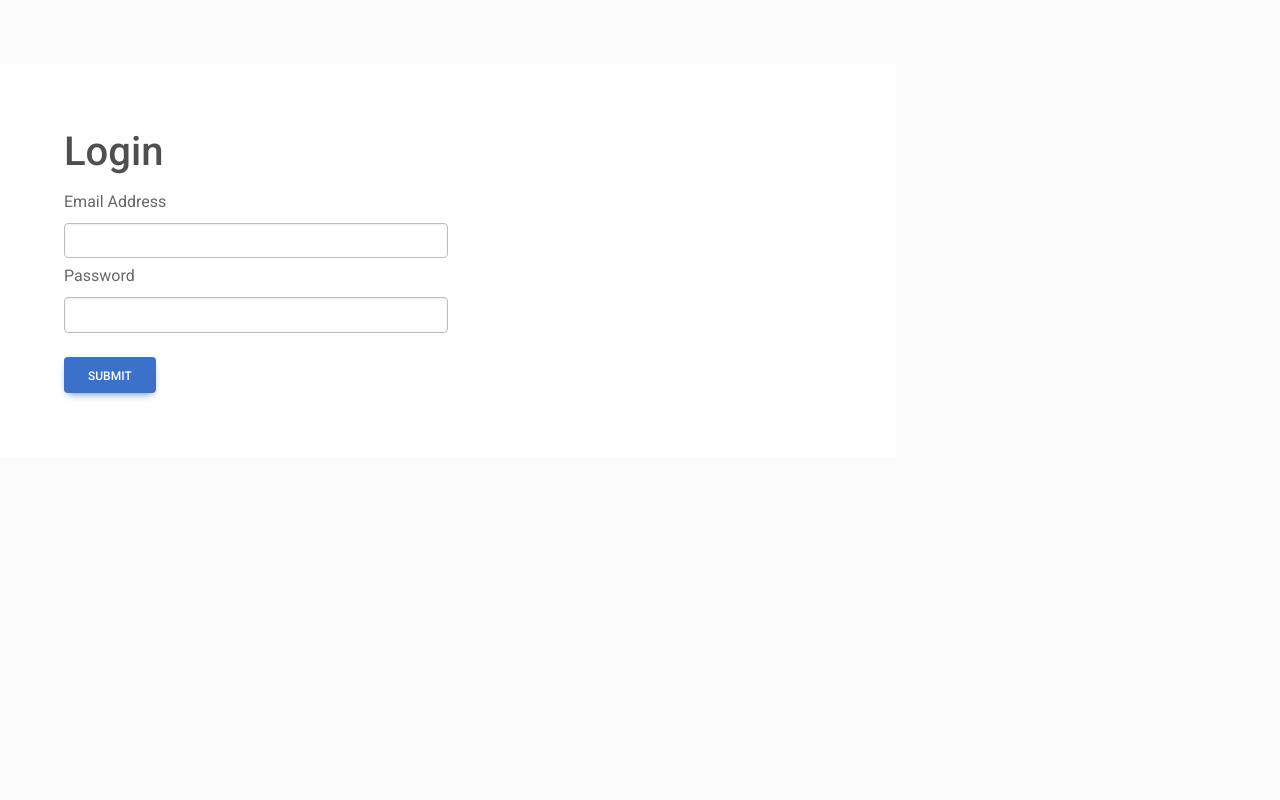
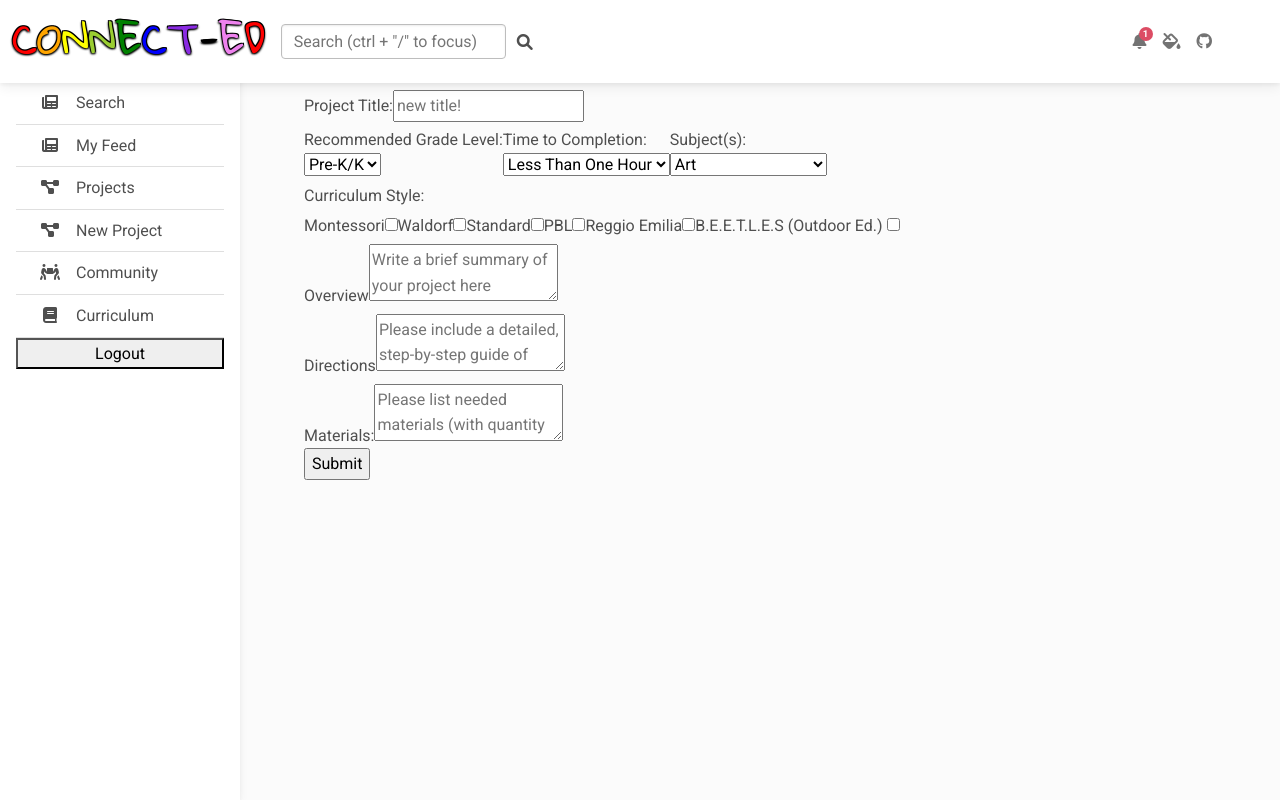
Before and after one commit to 24rgraham/connect-ed, a React (Create React App) app: page /create in a window 1280 px wide. Built offline with nearby package versions, Linux system fonts and the light colour scheme; grey boxes are pictures that could not be loaded.

Commit message:
login and logout working

```diff
--- a/package.json
+++ b/package.json
@@ -7,7 +7,9 @@
     "@testing-library/jest-dom": "^5.16.5",
     "@testing-library/react": "^13.4.0",
     "@testing-library/user-event": "^13.5.0",
+    "bootstrap": "^5.2.3",
     "react": "^18.2.0",
+    "react-bootstrap": "^2.7.0",
     "react-dom": "^18.2.0",
     "react-redux": "^8.0.5",
     "react-router-dom": "^6.4.4",
--- a/src/App.js
+++ b/src/App.js
@@ -1,76 +1,94 @@
-import { BrowserRouter as Router, Routes, Route } from "react-router-dom";
-import React, {useEffect,useState} from "react";
-import API from './utils/API'
-import './App.css'
+import { BrowserRouter as Router, Routes, Route, useNavigate } from "react-router-dom";
+import React, { useEffect, useState } from "react";
+import API from "./utils/API";
+import Signup from "./pages/Signup";
+import Login from "./pages/Login";
+import SingleProject from "./pages/SingleProject";
+import Landing from "./pages/Landing";
+import NewProject from "./pages/NewProject";
+import Search from "./pages/Search";
+import SearchResults from "./pages/SearchResults";
+import "./App.css";
+import Headerbootstrap from "./components/Headerbootstrap";
 
-import Headerbootstrap from './components/Headerbootstrap'
-import Main from "./pages/Main";
-import Login from './pages/Login';
+function App() {
+  const [userId, setUserId] = useState(0);
+  const [userEmail, setUserEmail] = useState("");
+  const [isLoggedIn, setIsLoggedIn] = useState(false);
+  const [token, setToken] = useState("");
 
 
+  useEffect(() => {
+    const storedToken = localStorage.getItem("token");
+    if (storedToken) {
+      console.log(storedToken);
+      API.getUserFromToken(storedToken).then((data) => {
+        if (data.user) {
+          console.log(data);
+          setToken(storedToken);
+          setIsLoggedIn(true);
+          setUserId(data.user.id);
+          setUserEmail(data.user.email);
+        }
+      });
+    } else {
+      console.log("no stored token");
+    }
+  }, []);
 
+  const handleLoginSubmit = (userObj) => {
+    API.login({
+      email: userObj.email,
+      password: userObj.password,
+    }).then((data) => {
+      console.log(data);
+      if (data.token) {
+        setUserId(data.user.id);
+        setToken(data.token);
+        setIsLoggedIn(true);
+        setUserEmail(data.user.email);
+        localStorage.setItem("token", data.token);
 
-function App() {
-  const [userId, setUserId] = useState(0)
-  const [userEmail, setUserEmail] = useState("")
-  const [isLoggedIn, setIsLoggedIn] = useState(false)
-  const [token, setToken] = useState("")
+      }
+    });
+  };
 
-  useEffect(()=>{
-    const storedToken = localStorage.getItem("token")
-    if(storedToken){
-      console.log(storedToken)
-      API.getUserFromToken(storedToken).then(data=>{
-        if(data.user){
-          console.log(data)
-          setToken(storedToken)
-          setIsLoggedIn(true)
-          setUserId(data.user.id)
-          setUserEmail(data.user.email)
-        }
-      })
-    } else {
-      console.log('no stored token')
-    }
-  },[])
+  const handleLogout = () => {
+    localStorage.removeItem("token");
+    setIsLoggedIn(false);
+    setToken("");
+    setUserId(0);
+    setUserEmail("");
 
-  const handleLoginSubmit = userObj=>{
-    API.login({
-      email:userObj.email,
-      password:userObj.password
-    }).then(data=>{
-      console.log(data);
-      if(data.token){
-        setUserId(data.user.id)
-        setToken(data.token)
-        setIsLoggedIn(true)
-        setUserEmail(data.user.email)
-        localStorage.setItem("token",data.token)
-      }
-    })
-  }
-
+  };
 
   return (
     <div>
-    {isLoggedIn?(
-      <Router basename="/connect-ed">
-        <Headerbootstrap />
-        <Main
-        userId={userId}
-        token={token}
-        setToken={setToken}
-        isLoggedIn={isLoggedIn}
-        setIsLoggedIn={setIsLoggedIn}
-        setUserId={setUserId}
-        userEmail={userEmail}/>
-        </Router>
-        ):(
-          <Router>
-            <Login isLoggedIn={isLoggedIn}
-            handleLoginSubmit={handleLoginSubmit}/>
-          </Router>
-          )}
+      <Router>
+        <Headerbootstrap
+          isLoggedIn={isLoggedIn}
+          setIsLoggedIn={setIsLoggedIn}
+          handleLogout={handleLogout}
+        />
+        <main className="mainContainer">
+          <Routes>
+            <Route path="/" element={<Signup />} />
+            <Route path="/login" element={
+                <Login
+                  isLoggedIn={isLoggedIn}
+                  handleLoginSubmit={handleLoginSubmit}
+                  // handleLogout={handleLogout}
+                />
+              }
+            />
+            <Route path="/project/:id" element={<SingleProject />} />
+            <Route path="/mypage" element={<Landing />} />
+            <Route path="/create" element={<NewProject />} />
+            <Route path="/search" element={<Search />} />
+            <Route path="/results" element={<SearchResults />} />
+          </Routes>
+        </main>
+      </Router>
     </div>
   );
 }
--- a/src/components/Headerbootstrap/index.js
+++ b/src/components/Headerbootstrap/index.js
@@ -1,9 +1,17 @@
 import React from "react";
-import { Link } from "react-router-dom";
+import { Link, useNavigate } from "react-router-dom";
+
 
 
 
 export default function Headerbootstrap(props) {
+
+  const navigate=useNavigate()
+
+  const logout = () =>{
+    props.handleLogout()
+    navigate("/login")
+  }
   return (
     <header>
       {/* <!-- Sidebar --> */}
@@ -13,60 +21,60 @@ export default function Headerbootstrap(props) {
       >
         <div className="position-sticky">
           <div className="list-group list-group-flush mx-3 mt-4">
-          {props.isLoggedIn?<Link
+          <Link
               to="/search"
               className="list-group-item list-group-item-action py-2 "
               aria-current="true"
             >
               <i className="fas fa-newspaper fa-fw me-3"></i>
               <span>Search</span>
-            </Link>:null}
-            {props.isLoggedIn?<Link
+            </Link>
+            <Link
               to="/"
               className="list-group-item list-group-item-action py-2 "
               aria-current="true"
             >
               <i className="fas fa-newspaper fa-fw me-3"></i>
               <span>My Feed</span>
-            </Link>:null}
-            {props.isLoggedIn?<Link
+            </Link>
+            <Link
               to="/mypage"
               className="list-group-item list-group-item-action py-2 "
             >
               <i className="fas fa-project-diagram fa-fw me-3"></i>
               <span>Projects</span>
-            </Link>:null}
-            {props.isLoggedIn?<Link
+            </Link>
+            <Link
               to="/create"
               className="list-group-item list-group-item-action py-2 "
             >
               <i className="fas fa-project-diagram fa-fw me-3"></i>
               <span>New Project</span>
-            </Link>:null}
-            {props.isLoggedIn?<Link
+            </Link>
+            {/* <Link
               to="/calendar"
               className="list-group-item list-group-item-action py-2 "
             >
               <i className="fas fa-calendar-alt fa-fw me-3"></i>
               <span>Calendar</span>
-            </Link>:null}
-            {props.isLoggedIn?<Link
+            </Link> */}
+            <Link
               to="/community"
               className="list-group-item list-group-item-action py-2 "
             >
               <i className="fas fa-people-carry fa-fw me-3"></i>
               <span>Community</span>
-            </Link>:null}
-            {props.isLoggedIn?<Link
+            </Link>
+            <Link
               to="/curriculum"
               className="list-group-item list-group-item-action py-2 "
             >
               <i className="fas fa-book fa-fw me-3"></i>
               <span>Curriculum</span>
-              </Link>:null}
-            {props.isLoggedIn?
-            <button onClick={logoutFunc}><span>Logout</span>
-            </button>:null}
+              </Link>
+
+            <button onClick={logout}><span>Logout</span>
+            </button>
           </div>
         </div>
       </nav>
@@ -260,7 +268,7 @@ export default function Headerbootstrap(props) {
               >
                 <img
                 // link to cloudinary so profile pic renders as "src"
-                  src="https://mdbootstrap.com/img/Photos/Avatars/img (31).jpg"
+                  src=""
                   className="rounded-circle"
                   height="22"
                   alt=""
--- a/src/pages/Login/index.js
+++ b/src/pages/Login/index.js
@@ -10,7 +10,7 @@ console.log(props)
       if(props.isLoggedIn){
         navigate("/mypage")
       }
-    },[props.isLoggedIn])
+    },[])
 
   const [loginEmail, setLoginEmail] = useState("")
   const [loginPassword, setLoginPassword] = useState("")
@@ -22,6 +22,7 @@ console.log(props)
       email:loginEmail,
       password:loginPassword
     })
+    navigate("/mypage")
   }
 
   return (
--- a/src/pages/Main/index.js
+++ b/src/pages/Main/index.js
@@ -2,7 +2,7 @@ import {BrowserRouter as Router,Routes,Route} from "react-router-dom"
 import React from 'react';
 import Signup from '../Signup';
 import Login from '../Login';
-import SingleProject from '../../components/SingleProject'
+import SingleProject from '../SingleProject'
 import Landing from '../Landing'
 import NewProject from "../NewProject";
 import Search from "../Search"
--- a/src/pages/NewProject/index.js
+++ b/src/pages/NewProject/index.js
@@ -1,50 +1,138 @@
-import React from 'react';
-import GradeOptions from '../../components/NewProjectComponents/GradeOptions';
-import TimeToComplete from '../../components/NewProjectComponents/TimeToComplete';
-import CurriculumOptions from '../../components/NewProjectComponents/CurriculumOptions';
-import SubjectOptions from '../../components/NewProjectComponents/SubjectOptions';
+import React, { useEffect, useState } from "react";
+import API from "../../utils/API";
+import { useNavigate } from "react-router-dom";
+import GradeOptions from "../../components/NewProjectComponents/GradeOptions";
+import TimeToComplete from "../../components/NewProjectComponents/TimeToComplete";
+import CurriculumOptions from "../../components/NewProjectComponents/CurriculumOptions";
+import SubjectOptions from "../../components/NewProjectComponents/SubjectOptions";
 
 // will need to import the cloudinary widget
-import './style.css'
+import "./style.css";
 
+export default function NewProject() {
+    const navigate = useNavigate();
+  // event.preventDefault
+  //   const [newProject, setNewProject] = useState("")
+  const [newTitle, setNewTitle] = useState("");
+  const [newImage, setNewImage] = useState("");
+  const [newGradeLevel, setNewGradeLevel] = useState("");
+  const [newEstTime, setNewEstTime] = useState("");
+  const [newDesc, setNewDesc] = useState("");
+  const [newDirections, setNewDirections] = useState("");
+  const [newMaterials, setNewMaterials] = useState("");
+  const [newResources, setNewResources] = useState("");
+  const [newCurriculums, setNewCurriculums] = useState("");
+  const [newSubjects, setNewSubjects] = useState("");
+  const [project, setProject] = useState([]);
 
-function NewProject(){
-    // event.preventDefault
-    return(
-        <div className='newProjectContainer'>
-          <div className='topHalf'>
-            <div className='topLeft'>
-                <label>Project Title:<input type="text"></input></label>
+  const handleFormSubmit = (e) => {
+    e.preventDefault();
+    const newProject = {
+      title: newTitle,
+      image: newImage,
+      grade_lvl: newGradeLevel,
+      est_time: newEstTime,
+      overview_desc: newDesc,
+      directions: newDirections,
+      materials: newMaterials,
+      resources: newResources,
+      subjects: newSubjects,
+      curriculums: newCurriculums,
+    };
+    setNewTitle("");
+    setNewImage("");
+    setNewGradeLevel("");
+    setNewEstTime("");
+    setNewDesc("");
+    setNewDirections("");
+    setNewMaterials("");
+    setNewResources("");
+    setNewCurriculums("");
+    setNewSubjects("");
+    setProject("");
+
+    API.createProject(newProject, props.token).then(
+      navigate("/mypage")
+    );
+  };
+
+  return (
+    <form className="newProjectContainer" onSubmit={handleFormSubmit}>
+      <div className="topHalf">
+        <div className="topLeft">
+          <label>
+            Project Title:
+            <input
+              name="newTitle"
+              placeholder="new title!"
+              value={newTitle}
+              onChange={(e) => setNewTitle(e.target.value)}
+              type="text"
+            ></input>
+          </label>
           {/* img upload from cloudinary here */}
         </div>
-            <div className='topRight'>
-               <label>Recommended Grade Level:<GradeOptions/></label>
-                <label>Time to Completion:<TimeToComplete/></label>
-                <label>Subject(s): <SubjectOptions/></label>
-                <label>Curriculum Style:<CurriculumOptions/></label>
-
+        <div className="topRight">
+          <label>
+            Recommended Grade Level:
+            <GradeOptions />
+          </label>
+          <label>
+            Time to Completion:
+            <TimeToComplete />
+          </label>
+          <label>
+            Subject(s): <SubjectOptions />
+          </label>
+          <label>
+            Curriculum Style:
+            <CurriculumOptions />
+          </label>
         </div>
-            <div className='midPage'>
-                <label>Overview<input type="text" placeholder='Write a brief summary of your project here'></input></label>
+        <div className="midPage">
+          <label>
+            Overview
+            <textarea
+              name="newDesc"
+              value={newDesc}
+              onChange={(e) => setNewDesc(e.target.value)}
+              type="text"
+              placeholder="Write a brief summary of your project here"
+            ></textarea>
+          </label>
         </div>
-            <div className='bottomHalf'>
-                <div className='bottomLeft'>
+        <div className="bottomHalf">
+          <div className="bottomLeft">
             <div>
-                        <label>Directions<textarea><input type="text" placeholder='Please include a detailed, step-by-step guide of your project/assignment with time breakdown, and expectations'></input></textarea></label>
+              <label>
+                Directions
+                <textarea
+                  name="newDirections"
+                  value={newDirections}
+                  onChange={(e) => setNewDirections(e.target.value)}
+                  type="text"
+                  placeholder="Please include a detailed, step-by-step guide of your project/assignment with time breakdown, and expectations"
+                ></textarea>
+              </label>
             </div>
           </div>
-                <div className='bottomRight'>
+          <div className="bottomRight">
             <div>
-                        <label>Materials:<textarea><input type="text" placeholder='Please list needed materials (with quantity per child) separated by a comma.'></input></textarea></label>
+              <label>
+                Materials:
+                <textarea
+                  name="newMaterials"
+                  value={newMaterials}
+                  onChange={(e) => setNewMaterials(e.target.value)}
+                  type="text"
+                  placeholder="Please list needed materials (with quantity per child) separated by a comma."
+                ></textarea>
+              </label>
             </div>
           </div>
-                <input type='submit'></input>
+          <input type="submit"></input>
         </div>
       </div>
-
-
-    </div>
-    )
+    </form>
+  );
 }
-
-export default NewProject
```
Also changed, not shown: src/pages/SingleProject/index.js (renamed from src/components/SingleProject/index.js), src/pages/SingleProject/style.css (added), 1 other file (tests, documents, lock files or other folders). Lines whose indentation alone changed are shown as unchanged.
